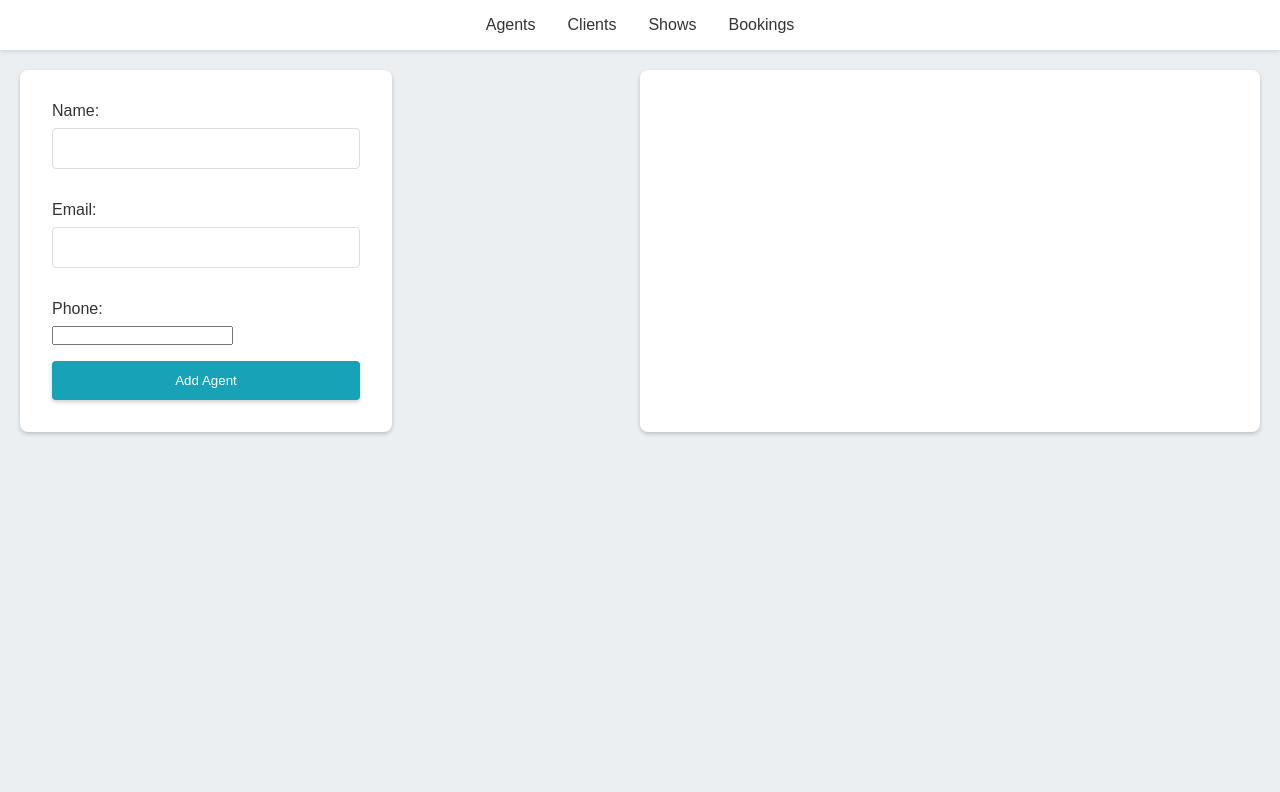
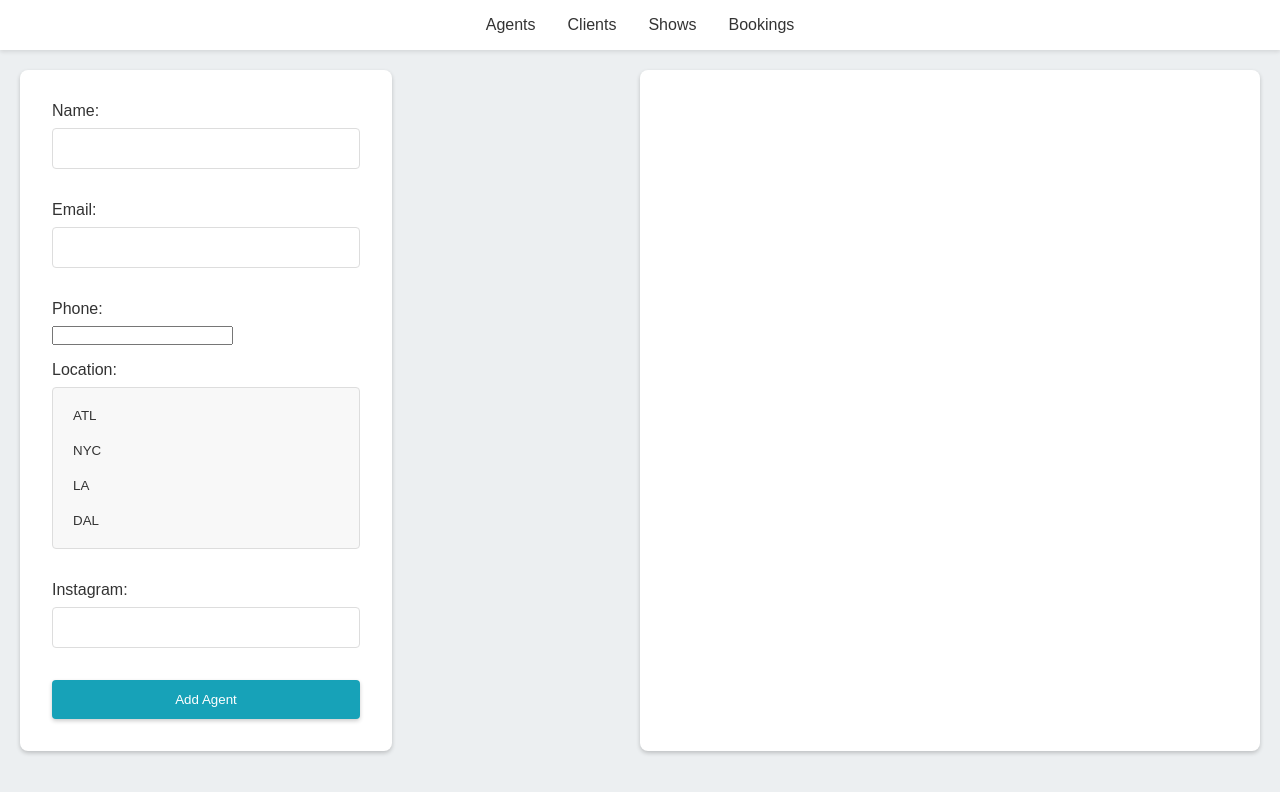
Before and after one commit to notswizz/my-wholesale-app, a Next.js app: page /agents in a window 1280 px wide. Shown: the top 792 px of the page. Built offline with nearby package versions, Linux system fonts and the light colour scheme.

Commit message:
delete agent

```diff
--- a/components/AgentData.js
+++ b/components/AgentData.js
@@ -1,6 +1,10 @@
 import React from 'react';
 
-const AgentData = ({ agents }) => {
+const AgentData = ({ agents, onDeleteAgent }) => {
+    const formatLocation = (location) => {
+        return Array.isArray(location) ? location.join(', ') : location;
+    };
+
     return (
         <div className="data-container">
             {agents.map(agent => (
@@ -8,6 +12,9 @@ const AgentData = ({ agents }) => {
                     <h3>{agent.name}</h3>
                     <p>Email: {agent.email}</p>
                     <p>Phone: {agent.phone}</p>
+                    <p>Location: {formatLocation(agent.location)}</p>
+                    <p>Instagram: <a href={`https://www.instagram.com/${agent.instagram}/`} target="_blank" rel="noopener noreferrer">{agent.instagram}</a></p>
+                    <button onClick={() => onDeleteAgent(agent.id)} className="delete-button">Delete</button>
                 </div>
             ))}
         </div>
--- a/components/AgentForm.js
+++ b/components/AgentForm.js
@@ -2,10 +2,22 @@ import React, { useState } from 'react';
 import { loadData, saveData } from '../lib/storage';
 
 const AgentForm = ({ onAgentAdded }) => {
-    const [agent, setAgent] = useState({ name: '', email: '', phone: '' });
+    const [agent, setAgent] = useState({ name: '', email: '', phone: '', location: [], instagram: '' });
 
     const handleChange = (e) => {
-        setAgent({ ...agent, [e.target.name]: e.target.value });
+        if (e.target.name === 'location') {
+            // For a multi-select dropdown, we need to handle it differently
+            const options = e.target.options;
+            let value = [];
+            for (let i = 0, l = options.length; i < l; i++) {
+                if (options[i].selected) {
+                    value.push(options[i].value);
+                }
+            }
+            setAgent({ ...agent, location: value });
+        } else {
+            setAgent({ ...agent, [e.target.name]: e.target.value });
+        }
     };
 
     const handleSubmit = (e) => {
@@ -16,7 +28,7 @@ const AgentForm = ({ onAgentAdded }) => {
         if (onAgentAdded) {
             onAgentAdded(newAgent);
         }
-        setAgent({ name: '', email: '', phone: '' }); // Reset form fields
+        setAgent({ name: '', email: '', phone: '', location: [], instagram: '' }); // Reset form fields
     };
 
     return (
@@ -34,6 +46,19 @@ const AgentForm = ({ onAgentAdded }) => {
                     <label htmlFor="phone">Phone:</label>
                     <input type="tel" id="phone" name="phone" value={agent.phone} onChange={handleChange} />
                 </div>
+                <div className="form-group">
+                    <label htmlFor="location">Location:</label>
+                    <select id="location" name="location" multiple value={agent.location} onChange={handleChange}>
+                        <option value="ATL">ATL</option>
+                        <option value="NYC">NYC</option>
+                        <option value="LA">LA</option>
+                        <option value="DAL">DAL</option>
+                    </select>
+                </div>
+                <div className="form-group">
+                    <label htmlFor="instagram">Instagram:</label>
+                    <input type="text" id="instagram" name="instagram" value={agent.instagram} onChange={handleChange} />
+                </div>
                 <button type="submit" className="button">Add Agent</button>
             </form>
         </div>
--- a/pages/agents.js
+++ b/pages/agents.js
@@ -17,12 +17,18 @@ const AgentsPage = () => {
         setAgents(updatedAgents);
     };
 
+    const handleDeleteAgent = (agentId) => {
+        const updatedAgents = agents.filter(agent => agent.id !== agentId);
+        saveData('agents', updatedAgents);
+        setAgents(updatedAgents);
+    };
+
     return (
         <>
             <Header />
             <div className="container">
                 <AgentForm onAgentAdded={handleAgentAdded} />
-                <AgentData agents={agents} />
+                <AgentData agents={agents} onDeleteAgent={handleDeleteAgent} />
             </div>
         </>
     );
--- a/styles/globals.css
+++ b/styles/globals.css
@@ -117,3 +117,54 @@ textarea {
   color: #666;
   font-size: .9rem;
 }
+
+/* Multi-select Dropdown Styles */
+.form-group select {
+  width: 100%;
+  padding: 10px;
+  margin-bottom: 15px;
+  border: 1px solid #ddd;
+  border-radius: 4px;
+  background-color: white;
+  color: #333;
+}
+
+.form-group select:focus {
+  outline: none;
+  border-color: #007bff; /* Highlight color when the dropdown is focused */
+  box-shadow: 0 0 0 0.2rem rgba(0, 123, 255, 0.25);
+}
+
+/* Style for options in the dropdown */
+.form-group select option {
+  padding: 10px;
+}
+
+/* Adjustments for multiple selection */
+.form-group select[multiple] {
+  height: auto; /* Adjust the height as needed */
+  background-color: #f8f8f8;
+}
+
+.data-item {
+  position: relative;
+  padding: 15px;
+  border-bottom: 1px solid #ddd;
+}
+
+.delete-button {
+  position: absolute;
+  bottom: 10px;
+  right: 10px;
+  background-color: #f8f8f8;
+  color: #0c0101;
+  border: 1px solid #ccc;
+  padding: 5px 10px;
+  cursor: pointer;
+  border-radius: 4px;
+  font-size: 0.8em;
+}
+
+.delete-button:hover {
+  background-color: #eaeaea;
+}
```
